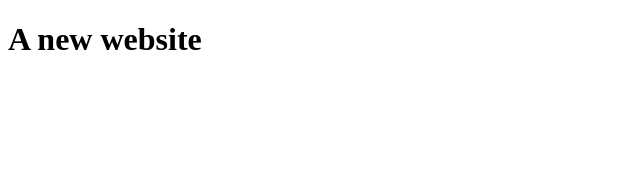
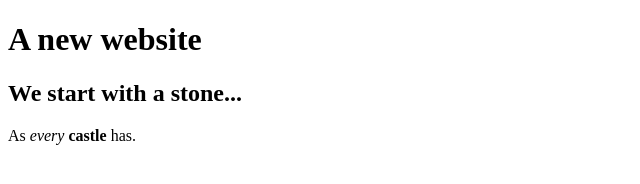
Before and after one commit to shomiato/personal-study, a plain HTML site: page Html/website/index.html in a window 1280 px wide. Shown: the whole page, without its empty margins (0-640 px from the left). Drawn offline with Linux system fonts and the light colour scheme.

```diff
--- a/Html/website/index.html
+++ b/Html/website/index.html
@@ -7,5 +7,13 @@
 </head>
 <body>
     <h1>A new website</h1>
+
+    <!--Starts off a new paragraph with <p>, and uses the second largest header, of 6-->
+    <p><h2>We start with a stone...</h2></p>
+    <!--Strong create bolded text, em create italics-->
+    As <em>every</em> <strong>castle</strong> has.
+
+
+
 </body>
 </html>
```
